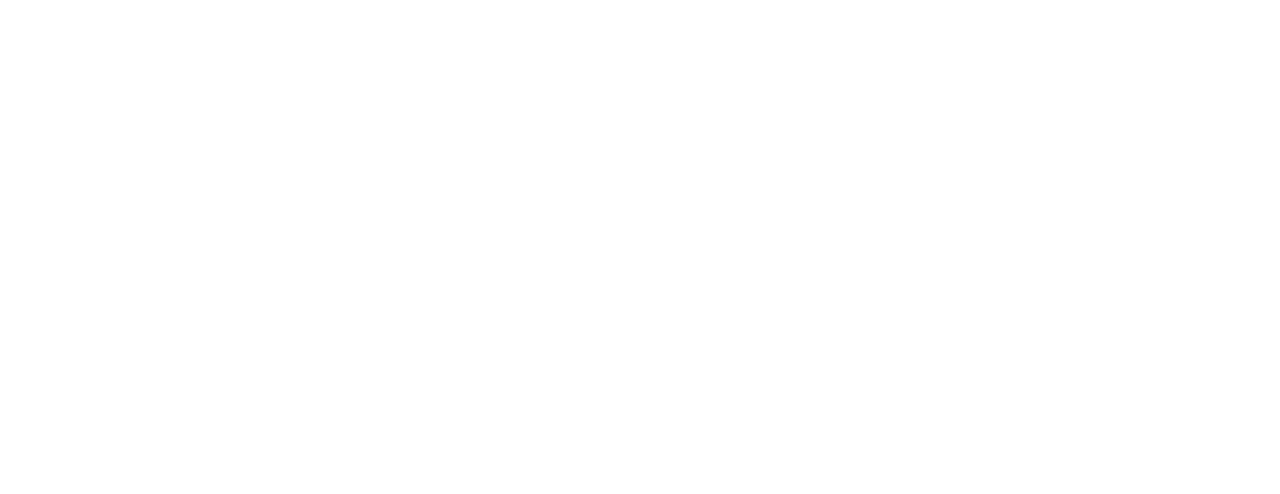
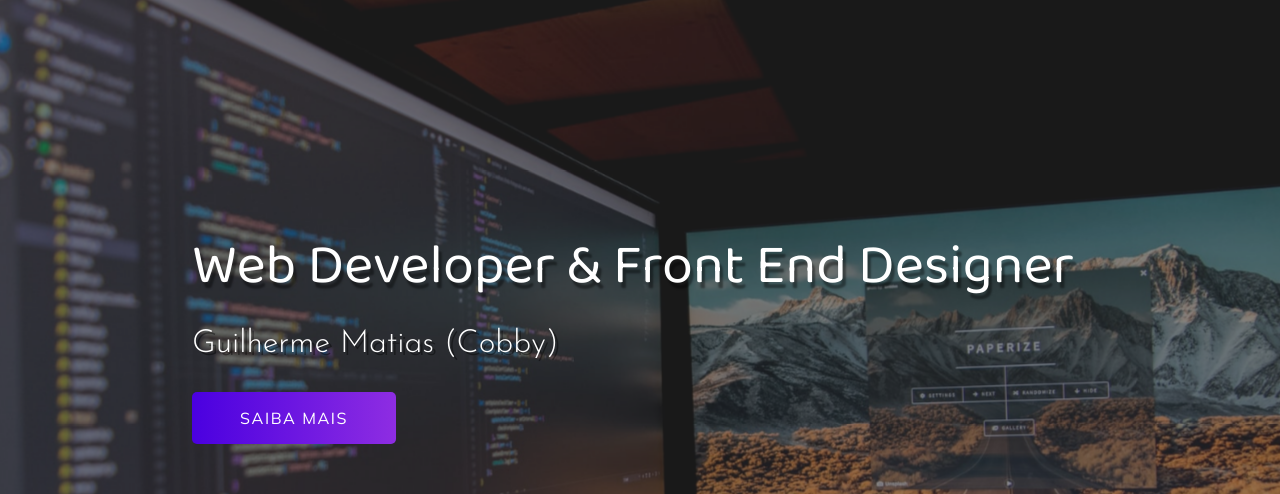
Before and after one commit to CobbyDEV/portifolio, a plain HTML site: page public_html/index.html in a window 1280 px wide. Shown: the top 494 px of the page. Drawn offline with Linux system fonts and the light colour scheme.

Commit message:
::package: nova funcionalidade

```diff
--- a/public_html/index.html
+++ b/public_html/index.html
@@ -4,10 +4,27 @@
     <meta charset="UTF-8">
     <meta http-equiv="X-UA-Compatible" content="IE=edge">
     <meta name="viewport" content="width=device-width, initial-scale=1.0">
-    <title>Portifólio</title>
+    <link rel="shortcut icon" href="favicon.ico" type="image/x-icon">
+    <link rel="shortcut icon" href="imagem/favicon-32x32.png" type="image/x-icon">
+    <link rel="apple-touch-icon" sizes="180x180" href="imagem/apple-touch-icon.png">
+    <link rel="icon" type="image/png" sizes="32x32" href="imagem/favicon-32x32.png">
+    <link rel="icon" type="image/png" sizes="16x16" href="imagem/favicon-16x16.png">
+    <link rel="manifest" href="/site.webmanifest">
+    <title>Portfólio</title>
     <link rel="stylesheet" href="style.css">
 </head>
 <body>
-
+    <div class="container">
+        <header>
+            <div class="img-wrapper">
+                <img src="/public_html/imagem/bg.jpg" alt="">
+            </div>
+            <div class="banner">
+                <h1>Web Developer & Front End Designer</h1>
+                <p>Guilherme Matias (Cobby)</p>
+                <button>Saiba mais</button>
+            </div>
+        </header>
+    </div>
 </body>
 </html>
--- a/public_html/style.css
+++ b/public_html/style.css
@@ -1,3 +1,102 @@
 @import url('https://fonts.googleapis.com/css2?family=Baloo+Da+2:wght@400;500;600;700&family=Josefin+Sans:ital,wght@0,300;0,400;0,500;0,600;0,700;1,300;1,400;1,500;1,600&family=Mulish:ital,wght@0,200;0,300;0,400;0,500;1,200;1,300;1,400;1,500&display=swap');
 
 @import url("https://cdnjs.cloudflare.com/ajax/libs/font-awesome/5.15.3/css/all.min.css");
+
+*{
+    margin: 0;
+    padding: 0;
+}
+header {
+    width: 100%;
+    height: 100vh;
+    overflow: hidden;
+    position: relative;
+}
+
+.img-wrapper{
+    width: 100%;
+    height: 100%;
+    overflow: hidden;
+    background-color: rgba(0,0,0,0.8); /* 0.8 = 80% de transparencia */
+
+}
+
+/* IMAGEM DE FUNDO */
+.img-wrapper img {
+    width: 100%;
+    height: 100%;
+    object-fit: cover;
+    opacity: 0.5;
+    animation: zoom 25s; /* zoom =nome  25s= duração */
+}
+@keyframes zoom {
+    0% { /* animação vai de 0 a 100% então quero que no começo inicio : */
+        transform: scale(1.3); /* ou seja  pequeno zoom que começa no 1.3 depois volta ao normal */
+    }
+    100%{
+        transform: scale(1); /* tamanho dele original foi de 1.3 para 1 */
+    }
+}
+/*  FIM IMAGEM DE FUNDO */
+
+.banner{
+    position: absolute;
+    top: 30%;
+    left: 15%;
+
+}
+
+.banner h1 {
+    color: #ffffff;
+    font-size: 3.5rem;
+    font-family: 'Baloo Da 2', serif;
+    font-weight: 200;
+    text-shadow: .2rem .4rem 2px rgba(0,0,0,0.4);
+    line-height: 3.5rem;
+    margin-bottom: 2rem;
+    opacity: 0;  /* ele aparece e some*/
+    animation: moveBanner 1s 0.5s forwards; /* segundo tempo e o atraso da transição */
+
+}
+.banner p {
+    color: #ffffff;
+    font-family: "Josefin Sans", serif;
+    font-size: 2rem;
+    font-weight: 200;
+    text-shadow: .2rem .2rem  rgba(0,0,0,0.4);
+    margin-bottom: 2rem;
+    opacity: 0;
+    animation: moveBanner 1s 0.7s forwards; /* segundo tempo e o atraso da transição */
+}
+.banner button {
+    font-family: "Mulish", serif;
+    letter-spacing: .1rem; /* espaçamento do texto */
+    font-size: 1rem;
+    text-transform: uppercase; /* texto em maisculo */
+    color: #ffffff;
+    background: #8E2DE2;
+    background: -webkit-linear-gradient(to right, #4A00E0, #8E2DE2);
+    background: linear-gradient(to right, #4A00E0, #8E2DE2);
+    padding: 1rem 3rem;
+    border: none;
+    border-radius: 5px;
+    cursor: pointer;
+    opacity: 0;
+    animation: moveBanner 1s 0.9s forwards; /* segundo tempo e o atraso da transição */
+    }
+
+
+    .banner button:hover{ /* Oque acontece quando coloco o mouse em cima do botão  */
+        opacity: 0.8;
+    }
+
+
+    @keyframes moveBanner {
+        0%{
+            transform: translateY(10rem) rotateY(-30deg); /* Desce na entrada */
+        }
+        100%{
+            transform: translateY(0) rotateY(0); /* sobe na entrada */
+            opacity: 1; /* aparece */
+        }
+    }
```
Also changed, not shown: public_html/favicon.ico (renamed from favicon.ico), public_html/imagem/android-chrome-192x192.png (renamed from android-chrome-192x192.png), public_html/imagem/android-chrome-512x512.png (renamed from android-chrome-512x512.png), public_html/imagem/apple-touch-icon.png (renamed from apple-touch-icon.png), public_html/imagem/bg.jpg (added), public_html/imagem/favicon-16x16.png (renamed from favicon-16x16.png), public_html/imagem/favicon-32x32.png (renamed from favicon-32x32.png), public_html/site.webmanifest (added), site.webmanifest (deleted), 1 other file.
